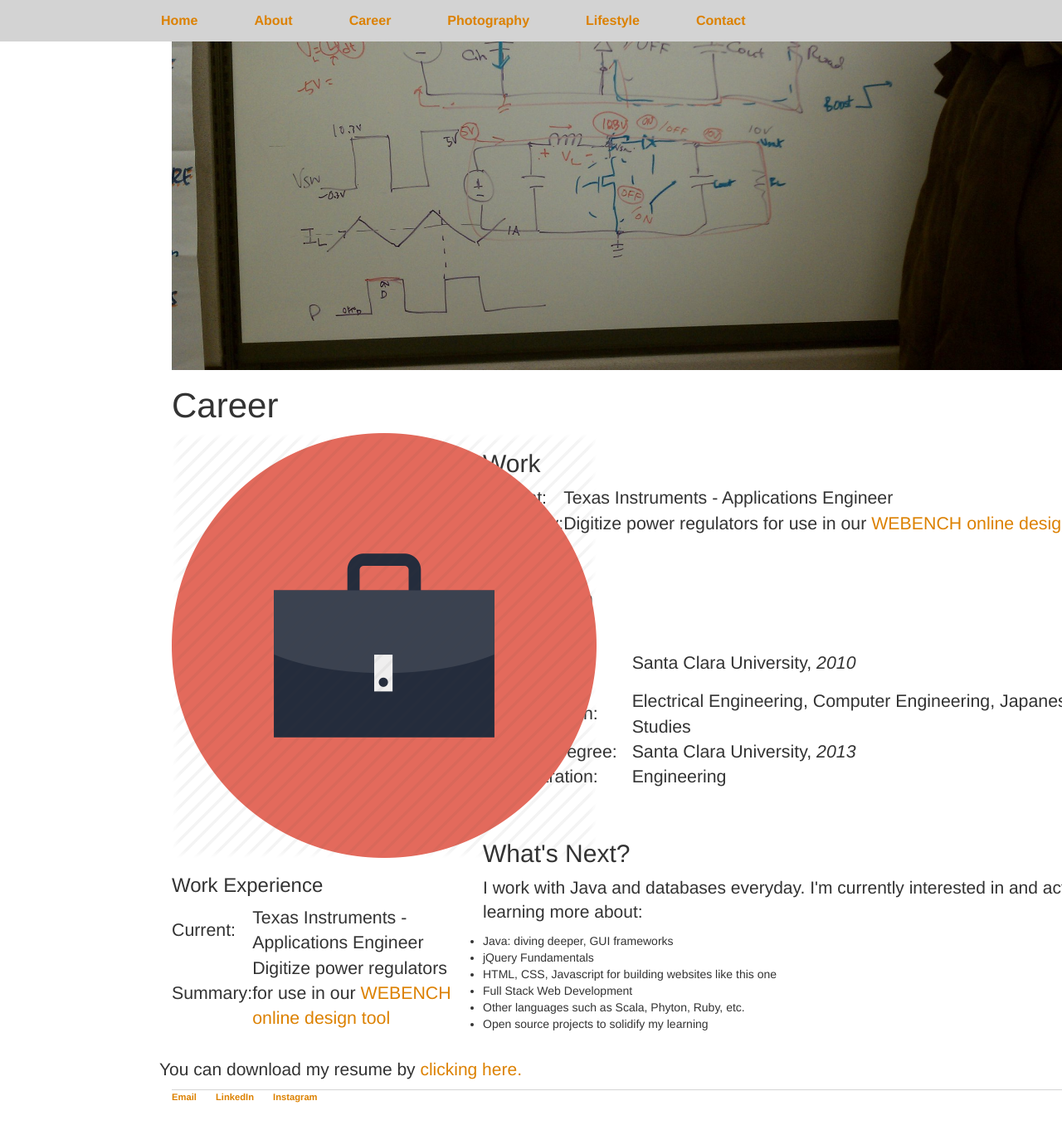
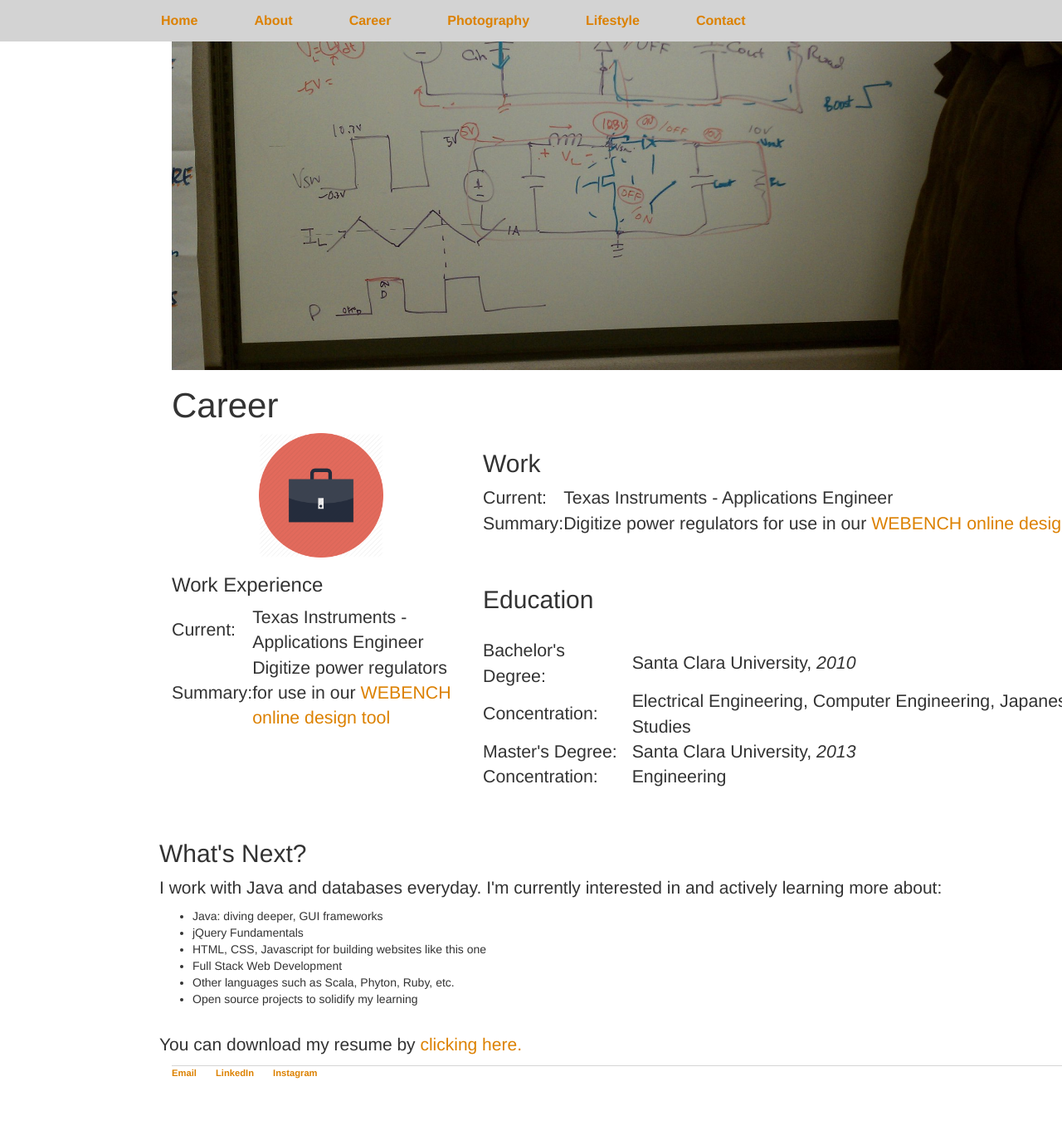
Before and after one commit to itsonlyjaz/itsonlyjaz.github.io, a Jekyll site: the page built from career/index.html, in a window 1280 px wide and 1400 px high, scrolled down 174 px. Shown: the top 1368 px of the window at 83% size. Built offline with Jekyll 4.4.1, drawn with Linux system fonts in a browser that asks for light colours; nearby versions of some CDN libraries; library files that are not in the unit come from our copies; a script that is not in the unit is left out.

Commit message:
Update main.css

```diff
--- a/css/main.css
+++ b/css/main.css
@@ -225,3 +225,14 @@
 ul.posts li {
     list-style: none;
 }
+
+
+.icon {
+    max-width: 150px;
+    margin: 0 auto;
+    display: block;
+}
+
+.services section {
+    text-align: center;
+}
```
